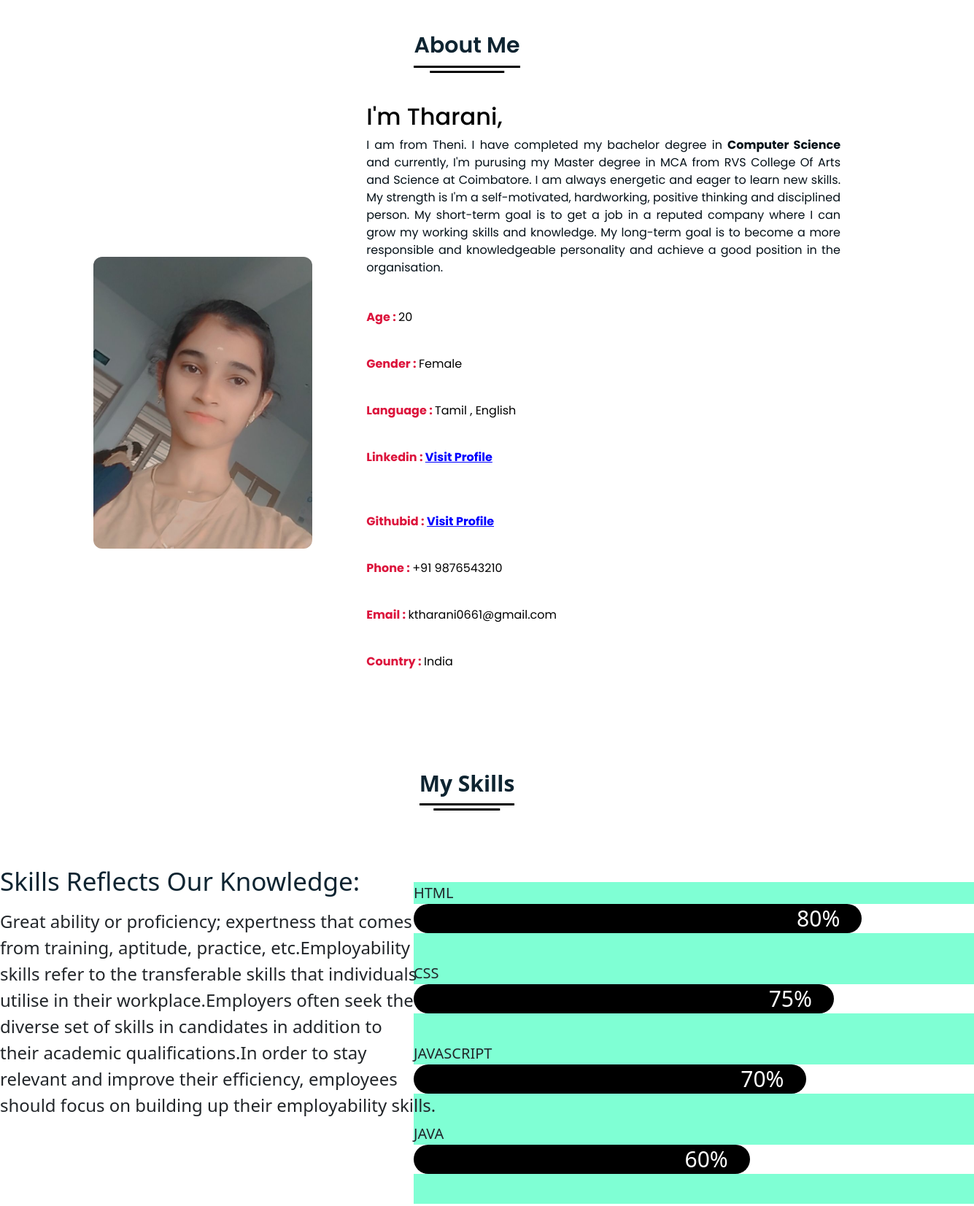
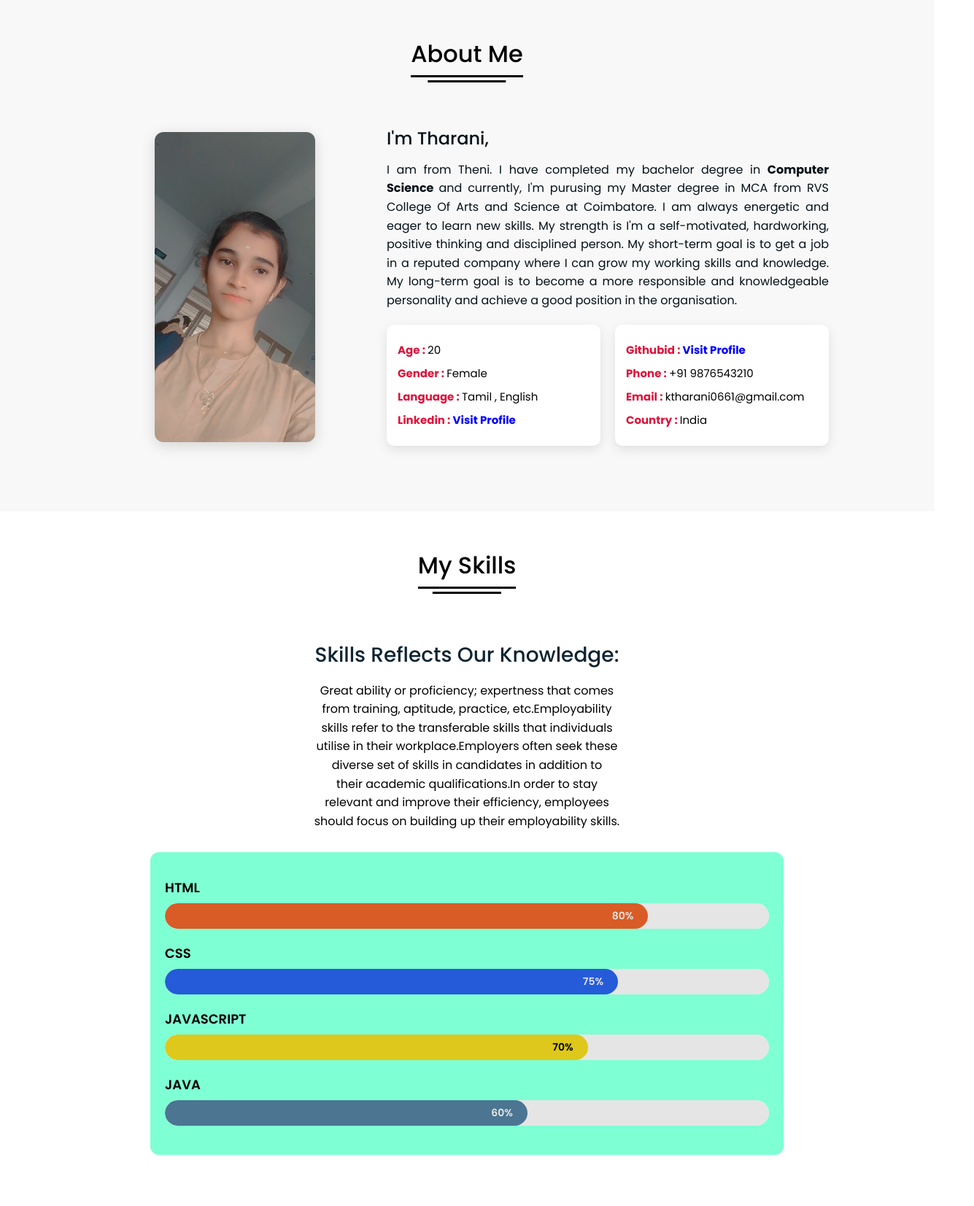
Before and after one commit to kktharu23/portfolio, a plain HTML site: page index.html in a window 1280 px wide. Shown: the part 840-2493 px from the top of the page at 73% size, 1335 px wide, since content can reach past the window. Drawn offline with nearby package versions, Linux system fonts and the light colour scheme; a script that the page names is missing.

Commit message:
Update styles.css

```diff
--- a/styles.css
+++ b/styles.css
@@ -107,8 +107,9 @@ nav.sticky .menu-btn{
   color: #fff;
 }
 
-/* home section styling */
-.home{
+
+/* Home Section */
+.home {
   height: 100vh;
   width: 100%;
   background: url("bg1.jpg") no-repeat;
@@ -116,23 +117,28 @@ nav.sticky .menu-btn{
   background-position: center;
   background-attachment: fixed;
   font-family: 'Ubuntu', sans-serif;
+  display: flex;
+  align-items: center;
+  justify-content: center;
 }
-.home .home-content{
+
+.home .home-content {
   width: 90%;
-  height: 100%;
   margin: auto;
   display: flex;
   flex-direction: column;
   text-align: right;
-  padding: 150px;
+  padding: 120px;
 }
 
-.home .text-one{
+/* Text styles */
+.home .text-one {
   font-size: 25px;
   color: fuchsia;
-  text-shadow:white 1px 1px;
+  text-shadow: white 1px 1px;
 }
-.home .text-two{
+
+.home .text-two {
   font-style: oblique;
   color: rgb(222, 233, 137);
   font-size: 75px;
@@ -140,36 +146,89 @@ nav.sticky .menu-btn{
   margin-left: -3px;
   text-shadow: rgb(219, 158, 66) 2px 2px;
 }
-.home .text-three{
 
+.home .text-three {
   font-size: 40px;
   margin: 5px 0;
   color: aqua;
   text-shadow: rgb(220, 233, 150) 1.5px 1.5px;
 }
-.home .text-four{
 
+.home .text-four {
   font-weight: bold;
   font-size: 30px;
   margin: 7px 0;
-  color:saddlebrown;
-  text-shadow:rgb(241, 162, 200) 1px 1px;
+  color: saddlebrown;
+  text-shadow: rgb(241, 162, 200) 1px 1px;
 }
-.home .home-content .btn{
+
+/* Button */
+.home .home-content .btn {
   display: inline-block;
   margin-top: 1rem;
-  padding:.5rem 2rem;
-  background:white;
-  color:black;
-  font-size: 1.7rem;
+  padding: 0.6rem 2rem;
+  background: white;
+  color: black;
+  font-size: 1.2rem;
   cursor: pointer;
-  border-style:groove;
+  border-style: groove;
+  border-radius: 6px;
+  transition: 0.3s;
+}
+
+.home .home-content .btn:hover {
+  background: black;
+  color: white;
+}
+
+/* Responsive Styles */
+@media (max-width: 992px) {
+  .home .home-content {
+    text-align: center;
+    padding: 80px 20px;
   }
 
-.home .embed{
-  position: absolute;
-  padding-right: 0%;
+  .home .text-two {
+    font-size: 55px;
+  }
+
+  .home .text-three {
+    font-size: 30px;
+  }
+
+  .home .text-four {
+    font-size: 24px;
+  }
 }
+
+@media (max-width: 576px) {
+  .home .home-content {
+    text-align: center;
+    padding: 50px 15px;
+  }
+
+  .home .text-one {
+    font-size: 18px;
+  }
+
+  .home .text-two {
+    font-size: 36px;
+  }
+
+  .home .text-three {
+    font-size: 22px;
+  }
+
+  .home .text-four {
+    font-size: 18px;
+  }
+
+  .home .home-content .btn {
+    font-size: 1rem;
+    padding: 0.5rem 1.5rem;
+  }
+}
+
 
 
 /* Section Styling */
@@ -189,9 +248,9 @@ section .title{
   margin-bottom: 40px;
 }
 section .title span{
-  color: #0E2431;
-  font-size: 30px;
-  font-weight: 600;
+  color: black;
+  font-size: 32px;
+  font-weight: 500;
   position: relative;
   padding-bottom: 8px;
 }
@@ -218,186 +277,271 @@ section .title span::after{
   transform: translateX(-50%);
 }
 
-/* About Section CSS */
-.about .about-details{
+/* About Section */
+.about {
+  padding: 50px 20px;
+  background: #f8f8f8;
+}
+
+.about .title span {
+  font-size: 32px;
+  font-weight: 500;
+  color: black;
+  display: block;
+  text-align: center;
+  margin-bottom: 30px;
+}
+
+/* Flex layout */
+.about .about-details {
   display: flex;
   justify-content: space-between;
   align-items: center;
+  gap: 30px;
+  flex-wrap: wrap;
 }
 
-.about .about-details .left{
-  width: 45%;
+/* Left side (image) */
+.about .about-details .left {
+  flex: 1 1 250px;
+  text-align: center;
 }
-.about .left img{
-  height: 400px;
-  width: 300px;
+
+.about .about-details .left img {
+  width: 220px;      /* 🔹 smaller width */
+  height: auto;
+  border-radius: 12px;
   object-fit: cover;
-  border-radius: 12px;
+  box-shadow: 0 5px 20px rgba(0, 0, 0, 0.15);
 }
-.about-details .right {
-  flex:1 1 50rem
+
+/* Right side (text) */
+.about .about-details .right {
+  flex: 1 1 500px;
 }
-.about-details .right p{
+
+.about .about-details .right h2 {
+  font-size: 24px;
+  margin-bottom: 15px;
+  color: #041018;
+}
+
+.about .about-details .right p {
   font-size: 16px;
   text-align: justify;
   color: #041018;
-  line-height: 1.5;
+  line-height: 1.6;
 }
-.about .content .right{
-  color:black;
-  padding:.5rem 0;
-  line-height: 1.5;
-  }
-.about .content .box-container{
+
+/* Box container (info rows) */
+.about .content .box-container {
   display: flex;
   flex-wrap: wrap;
-  gap:1.5rem;
-  padding:1rem 0;
-}
-.about .content .box-container .box{
-  flex:1 1 20rem;
-}
-.about .content .box-container .box p{
- color:black;
- padding:.5rem 0;
- line-height: 2;
- }
-.about .content .box-container .box p span{
-  font-weight: bold;
-  color:crimson;
-}
-.right .box p a{
-  color:blue;
+  gap: 20px;
+  margin-top: 20px;
 }
 
- /* My Skills CSS */
- *{
-  margin: 0;
-  padding: 0;
-
+.about .content .box-container .box {
+  flex: 1 1 250px;
+  background: #fff;
+  padding: 15px;
+  border-radius: 10px;
+  box-shadow: 0 5px 15px rgba(0,0,0,0.1);
 }
 
-.skill-area{
-
-  display: flex;
-  flex-direction: column;
-  background-color:black;
-  color:white;
-  font-family: "poppins",sans-serif;
+.about .content .box-container .box p {
+  color: black;
+  margin: 8px 0;
+  font-size: 15px;
 }
 
-.skills-area{
-  background-color: aquamarine;
-  padding-bottom: 1px;
-  width: 60%;
-  margin-left: 15cm;
-  margin-top: -9cm;
-
+.about .content .box-container .box p span {
+  font-weight: bold;
+  color: crimson;
 }
 
-.skills-details .text .topic{
-  font-size: 35px;
-
-}
-.skills-details .text{
-  font-size: 24px;
-  padding-top: 1cm;
-
+.right .box p a {
+  color: blue;
+  text-decoration: none;
 }
 
-h1{
-
-  text-align: center;
-  margin-top: 40px;
-  font-size: 35px;
+.right .box p a:hover {
+  text-decoration: underline;
 }
 
-.skill{
+/* ✅ Responsive Design */
+@media (max-width: 992px) {
+  .about .about-details {
+    flex-direction: column;
+    text-align: center;
+  }
 
+  .about .about-details .left img {
+    width: 180px;   /* 🔹 smaller on tablets */
+  }
+
+  .about .about-details .right {
+    margin-top: 20px;
+  }
+
+  .about .content .box-container {
+    flex-direction: column;
+    align-items: center;
+  }
+
+  .about .content .box-container .box {
+    width: 100%;
+    max-width: 400px;
+  }
+}
+
+@media (max-width: 576px) {
+  .about .title span {
+    font-size: 26px;
+  }
+
+  .about .about-details .left img {
+    width: 150px;   /* 🔹 even smaller on mobile */
+  }
+
+  .about .about-details .right h2 {
+    font-size: 20px;
+  }
+
+  .about .about-details .right p {
+    font-size: 14px;
+  }
+}
+
+
+
+
+/* My Skills Section */
+.skills {
+  padding: 50px 20px;
+  background: white;
+  color: black;
+  font-family: "Poppins", sans-serif;
+  text-align: center;
+}
+
+.skills .title span {
+  font-size: 32px;
+  font-weight: 500;
+  color: black;
+  display: block;
+  margin-bottom: 30px;
+}
+
+/* Skills text block */
+.skills-details .text .topic {
+  font-size: 28px;
+  margin-bottom: 15px;
+}
+
+.skills-details .text p {
+  font-size: 16px;
+  line-height: 1.6;
+  color: black;
+  max-width: 800px;
+  margin: 0 auto 30px;
+}
+
+/* Skills area (progress bars) */
+.skills-area {
+  background-color: aquamarine;
+  padding: 20px;
+  width: 70%;
+  margin: auto;
+  border-radius: 12px;
+}
+
+.heading {
+  font-size: 18px;
+  font-weight: 600;
+  margin: 15px 0 8px;
+  color: black;
+  text-align: left;
+}
+
+/* Skill bar */
+.skill {
   position: relative;
-  margin-bottom: 40px;
+  margin-bottom: 20px;
   background-color: white;
-  font-size: 1px;
+  border-radius: 100px;
+  overflow: hidden;
+  height: 35px;
 }
-.skill-bar{
+
+.skill-bar {
   width: 100%;
-  background: rgba(255,255,255,0.6);
-  height: 40px;
-  z-index: -1;
+  background: rgba(0,0,0,0.1);
+  height: 100%;
   border-radius: 100px;
   position: absolute;
+  top: 0;
+  left: 0;
 }
-.skill-fill{
-  background:black;
-  color: white;
-  height: 40px;
+
+.skill-fill {
+  height: 100%;
   border-radius: 100px;
   display: flex;
   justify-content: flex-end;
   align-items: center;
-  padding-right: 30px;
-  overflow: hidden;
+  padding-right: 20px;
+  color: white;
+  font-size: 14px;
+  font-weight: 600;
 }
-.skill-percent{
-  font-size: 30px;
-}
-.heading{
- font-size: 20px;
-}
-.html{
-  animation: html 2s;
-  width: 80%;
-}
-.css{
-  animation: html1 2s;
-  width: 75%;
-}
-.javascript{
-  animation: html2 2s;
-  width: 70%;
-}
-.java{
-  animation: html3 2s;
-  width: 60%;
-}
-@keyframes html{
-  from{
-      width: 0;
-  }
-  to{
-      width: 80%;
-  }
-}
-@keyframes html1{
-  from{
-      width: 0;
-  }
-  to{
-      width: 75%;
-  }
-}
-@keyframes html2{
-  from{
-      width: 0;
-  }
-  to{
-      width: 70%;
-  }
-}
-@keyframes html3{
-  from{
-      width: 0;
-  }
-  to{
-      width: 60%;
+
+/* Different skills */
+.html { width: 80%; background: #f16529; }
+.css { width: 75%; background: #2965f1; }
+.javascript { width: 70%; background: #f7df1e; color: black; }
+.java { width: 60%; background: #5382a1; }
+
+/* ✅ Responsive */
+@media (max-width: 992px) {
+  .skills-area {
+    width: 90%;
   }
 }
 
-@media only screen and(max-width:75px){
-  .skill-area{
-      padding: 0 5%;
+@media (max-width: 576px) {
+  .skills .title span {
+    font-size: 26px;
+  }
+
+  .skills-details .text .topic {
+    font-size: 22px;
+  }
+
+  .skills-details .text p {
+    font-size: 14px;
+  }
+
+  .skills-area {
+    width: 100%;
+    padding: 15px;
+  }
+
+  .heading {
+    font-size: 16px;
+  }
+
+  .skill {
+    height: 28px;
+  }
+
+  .skill-fill {
+    font-size: 12px;
+    padding-right: 10px;
   }
 }
+
+
 
 
  /* My Projects CSS */
```
